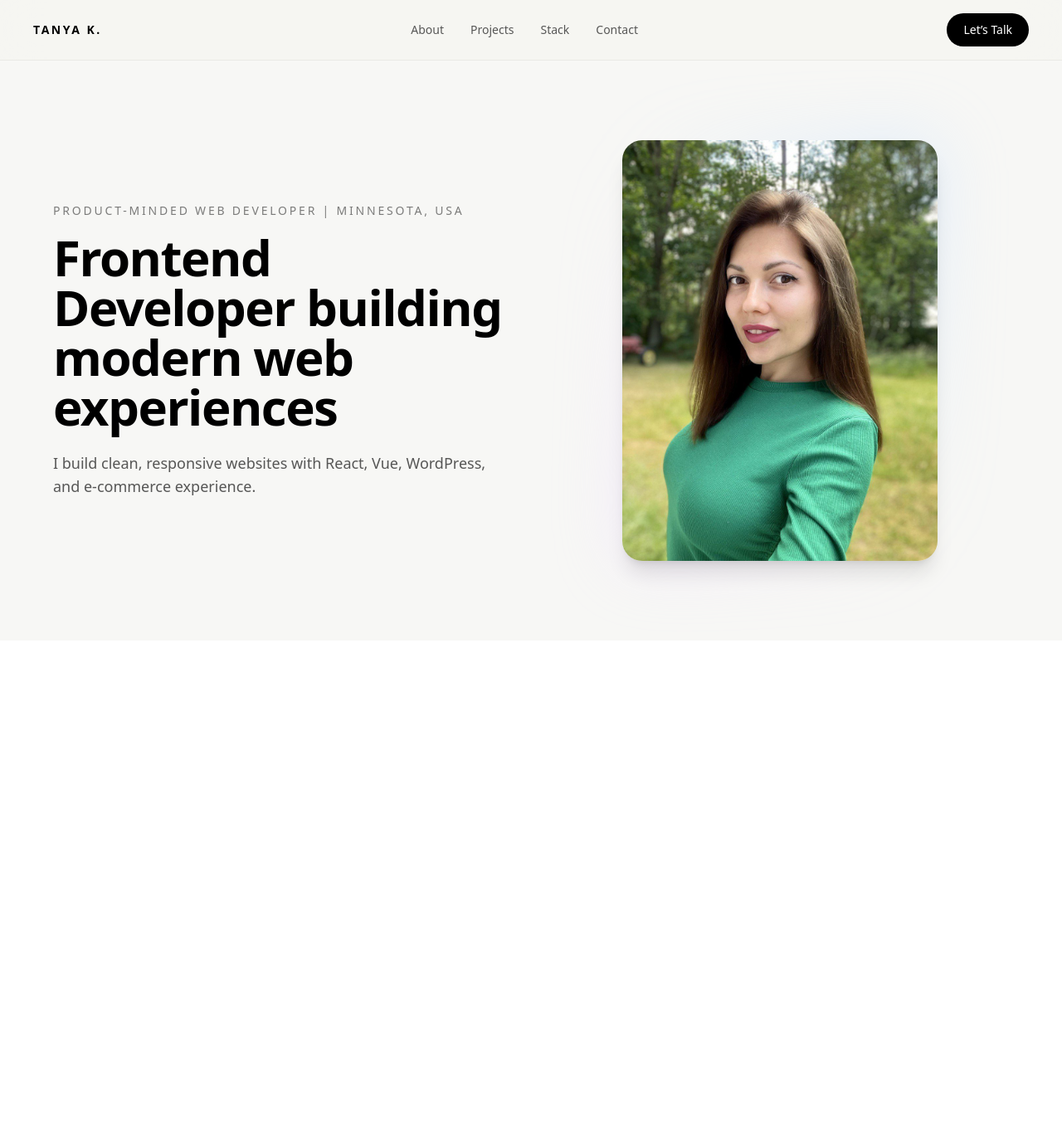
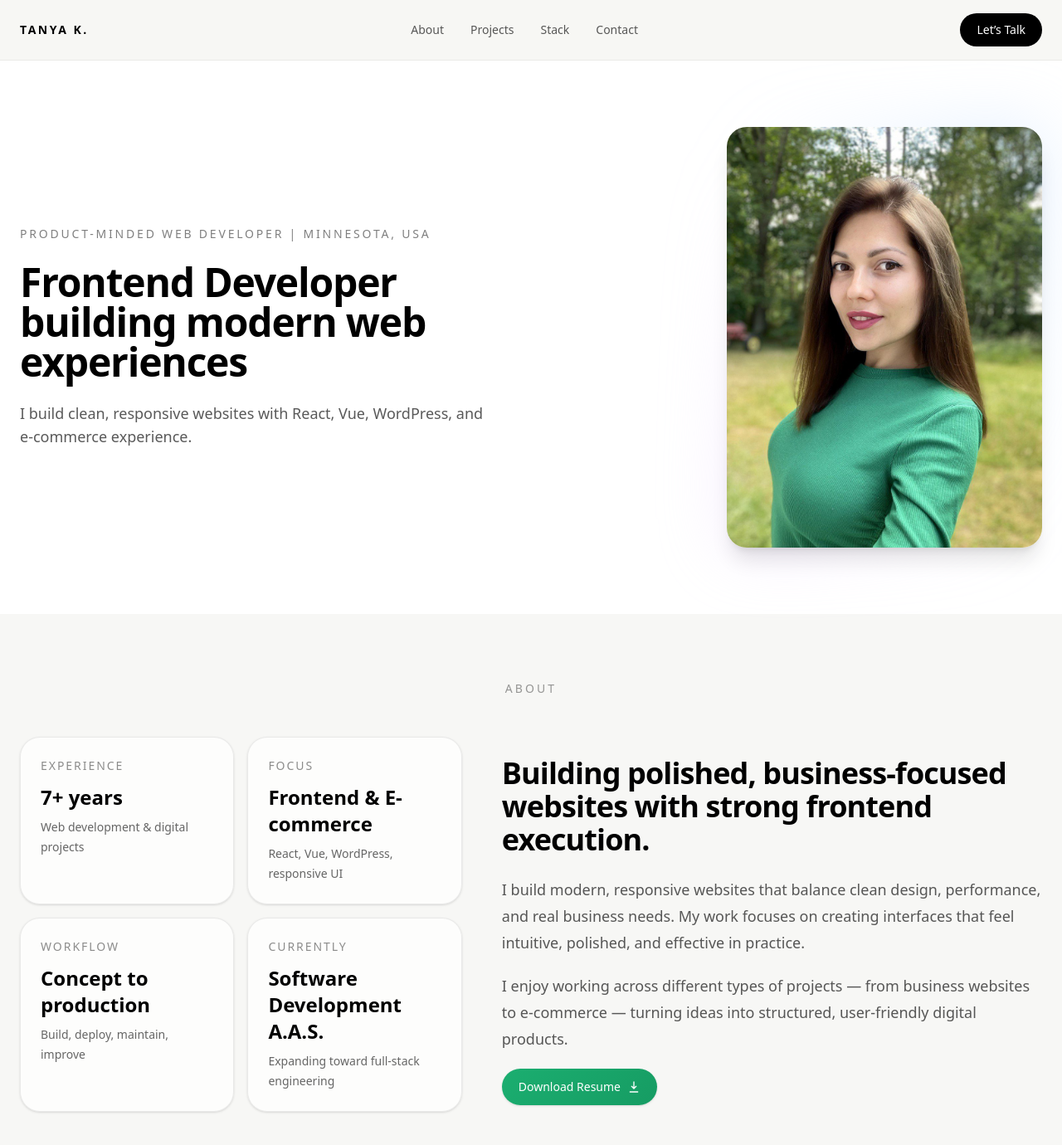
Before and after one commit to Tanny-Griz/okwebdev, a Next.js app: page / in a window 1280 px wide. Shown: the top 1380 px of the page at 83% size. Before the commit the page ends 800 px from the top, so only its background shows below. Built offline with nearby package versions, Linux system fonts and the light colour scheme.

Commit message:
added about

```diff
--- a/app/page.tsx
+++ b/app/page.tsx
@@ -1,54 +1,13 @@
-import Image from "next/image";
 import { Navbar } from "@/components/navbar";
+import { Hero } from "@/components/hero";
+import { About } from "@/components/about";
 
 export default function Home() {
   return (
-    <main className="bg-[#f7f7f5] text-black">
+    <main className="text-black">
       <Navbar />
-      <section className="px-6 py-16 md:py-24">
-        <div className="mx-auto max-w-6xl grid md:grid-cols-2 gap-12 items-center">
-
-          <div>
-            <p className="mb-4 text-sm uppercase tracking-[0.2em] text-black/50">
-              Product-minded web developer | Minnesota, USA
-            </p>
-
-            <h1 className="text-5xl font-semibold tracking-tight md:text-6xl">
-              Frontend Developer building modern web experiences
-            </h1>
-
-            <p className="mt-6 text-lg text-black/65 max-w-xl">
-              I build clean, responsive websites with React, Vue, WordPress, and e-commerce experience.
-            </p>
-
-            {/* <div className="mt-10 flex gap-4">
-              <a className="rounded-full bg-black text-white px-6 py-3 text-sm">
-                View Projects
-              </a>
-
-              <a className="rounded-full border border-black/10 px-6 py-3 text-sm">
-                Contact Me
-              </a>
-            </div> */}
-          </div>
-
-          <div className="relative flex justify-center">
-            <div className="relative w-[300px] md:w-[380px]">
-
-              <div className="absolute inset-0 rounded-3xl bg-gradient-to-tr from-purple-200 via-transparent to-blue-200 blur-2xl opacity-50"></div>
-
-              <Image
-                src="/images/hero-img.jpeg"
-                alt="Tanya"
-                width={400}
-                height={500}
-                className="relative rounded-3xl object-cover shadow-xl"
-              />
-            </div>
-          </div>
-
-        </div>
-      </section>
+      <Hero />
+      <About />
     </main>
   );
 }
--- /dev/null
+++ b/components/about.tsx
@@ -0,0 +1,96 @@
+export function About() {
+  return (
+    <section id="about" className="px-6 py-20 scroll-mt-24 bg-[#f7f7f5]">
+      <div className="mx-auto mb-12 max-w-7xl text-center">
+        <p className="text-sm uppercase tracking-[0.22em] text-black/40">
+          About
+        </p>
+      </div>
+      <div className="mx-auto grid max-w-7xl gap-12 items-center md:grid-cols-[0.9fr_1.1fr]">
+        <div className="grid gap-4 sm:grid-cols-2">
+          <div className="rounded-3xl border border-black/8 bg-white/70 p-6 shadow-sm">
+            <p className="text-sm uppercase tracking-[0.14em] text-black/45">
+              Experience
+            </p>
+            <p className="mt-3 text-2xl font-semibold">7+ years</p>
+            <p className="mt-2 text-sm leading-6 text-black/60">
+              Web development & digital projects
+            </p>
+          </div>
+
+          <div className="rounded-3xl border border-black/8 bg-white/70 p-6 shadow-sm">
+            <p className="text-sm uppercase tracking-[0.14em] text-black/45">
+              Focus
+            </p>
+            <p className="mt-3 text-2xl font-semibold">Frontend & E-commerce</p>
+            <p className="mt-2 text-sm leading-6 text-black/60">
+              React, Vue, WordPress, responsive UI
+            </p>
+          </div>
+
+          <div className="rounded-3xl border border-black/8 bg-white/70 p-6 shadow-sm">
+            <p className="text-sm uppercase tracking-[0.14em] text-black/45">
+              Workflow
+            </p>
+            <p className="mt-3 text-2xl font-semibold">Concept to production</p>
+            <p className="mt-2 text-sm leading-6 text-black/60">
+              Build, deploy, maintain, improve
+            </p>
+          </div>
+
+          <div className="rounded-3xl border border-black/8 bg-white/70 p-6 shadow-sm">
+            <p className="text-sm uppercase tracking-[0.14em] text-black/45">
+              Currently
+            </p>
+            <p className="mt-3 text-2xl font-semibold">Software Development A.A.S.</p>
+            <p className="mt-2 text-sm leading-6 text-black/60">
+              Expanding toward full-stack engineering
+            </p>
+          </div>
+        </div>
+
+        <div>
+          <h2 className="mt-4 max-w-2xl text-3xl font-semibold tracking-tight md:text-4xl">
+            Building polished, business-focused websites with strong frontend execution.
+          </h2>
+
+          <div className="mt-6 max-w-2xl space-y-5 text-base leading-8 text-black/65 md:text-lg">
+            <p className="mt-6 max-w-2xl text-lg leading-8 text-black/65">
+              I build modern, responsive websites that balance clean design, performance,
+              and real business needs. My work focuses on creating interfaces that feel
+              intuitive, polished, and effective in practice.
+            </p>
+
+            <p className="max-w-2xl text-lg leading-8 text-black/65">
+              I enjoy working across different types of projects — from business websites
+              to e-commerce — turning ideas into structured, user-friendly digital
+              products.
+            </p>
+
+            <a
+              href="/Tanya_K_Resume_web_dev_01_2026.pdf"
+              download
+              className="group inline-flex items-center gap-2 rounded-full px-5 py-3 text-sm font-medium text-white shadow-sm transition-all duration-300 hover:-translate-y-0.5 hover:shadow-md"
+              style={{
+                background: "linear-gradient(135deg, #1bae70, #169c63)"
+              }}
+            >
+              Download Resume
+
+              <svg
+                xmlns="http://www.w3.org/2000/svg"
+                className="h-4 w-4"
+                fill="none"
+                viewBox="0 0 24 24"
+                stroke="currentColor"
+                strokeWidth={2}
+              >
+                <path strokeLinecap="round" strokeLinejoin="round" d="M12 3v12m0 0l4-4m-4 4l-4-4M5 21h14" />
+              </svg>
+            </a>
+          </div>
+        </div>
+      </div>
+    </section>
+  );
+}
--- /dev/null
+++ b/components/hero.tsx
@@ -0,0 +1,86 @@
+"use client";
+
+import Image from "next/image";
+import { motion } from "framer-motion";
+
+const fadeUp = {
+  hidden: { opacity: 0, y: 40 },
+  show: {
+    opacity: 1,
+    y: 0,
+    transition: {
+      duration: 0.9,
+      ease: [0.22, 1, 0.36, 1] as const,
+    },
+  },
+};
+
+const fadeIn = {
+  hidden: { opacity: 0 },
+  show: {
+    opacity: 1,
+    transition: {
+      staggerChildren: 0.18,
+      delayChildren: 0.1,
+    },
+  },
+};
+
+export function Hero() {
+  return (
+    <section className="px-6 py-20 scroll-mt-24">
+      <div className="mx-auto max-w-7xl grid md:grid-cols-2 gap-12 items-center">
+
+        <motion.div
+          variants={fadeIn}
+          initial="hidden"
+          animate="show"
+        >
+          <motion.p
+            variants={fadeUp}
+            className="mb-6 text-sm uppercase tracking-[0.2em] text-black/50"
+          >
+            Product-minded web developer | Minnesota, USA
+          </motion.p>
+
+          <motion.h1
+            variants={fadeUp}
+            className="text-4xl font-semibold tracking-tight md:text-5xl"
+          >
+            Frontend Developer building modern web experiences
+          </motion.h1>
+
+          <motion.p
+            variants={fadeUp}
+            className="mt-6 text-lg text-black/65 max-w-xl"
+          >
+            I build clean, responsive websites with React, Vue, WordPress, and e-commerce experience.
+          </motion.p>
+        </motion.div>
+
+        <motion.div
+          variants={fadeIn}
+          initial="hidden"
+          animate="show"
+          className="relative flex justify-end"
+        >
+          <motion.div
+            variants={fadeUp}
+            className="relative w-[300px] md:w-[380px]"
+          >
+            <div className="absolute inset-0 rounded-3xl bg-gradient-to-tr from-purple-200 via-transparent to-blue-200 blur-2xl opacity-50"></div>
+
+            <Image
+              src="/images/hero-img.jpeg"
+              alt="Tanya"
+              width={400}
+              height={500}
+              className="relative rounded-3xl object-cover shadow-xl"
+            />
+          </motion.div>
+        </motion.div>
+
+      </div>
+    </section>
+  );
+}
--- a/components/navbar.tsx
+++ b/components/navbar.tsx
@@ -1,7 +1,7 @@
 export function Navbar() {
   return (
-    <header className="sticky top-0 z-50 border-b border-black/5 bg-[#f6f5f2]/80 backdrop-blur-xl">
-      <div className="mx-auto flex max-w-7xl items-center justify-between px-6 py-4 md:px-10">
+    <header className="sticky top-0 z-50 px-6 border-b border-black/5 bg-[#f6f5f2]/80 backdrop-blur-xl">
+      <div className="mx-auto flex max-w-7xl items-center justify-between py-4">
         <a
           href="#top"
           className="text-sm font-semibold uppercase tracking-[0.18em] text-black"
--- a/package.json
+++ b/package.json
@@ -9,6 +9,7 @@
     "lint": "eslint"
   },
   "dependencies": {
+    "framer-motion": "^12.38.0",
     "next": "16.2.1",
     "react": "19.2.4",
     "react-dom": "19.2.4"
```
Also changed, not shown: 2 other files (tests, documents, lock files or other folders).
